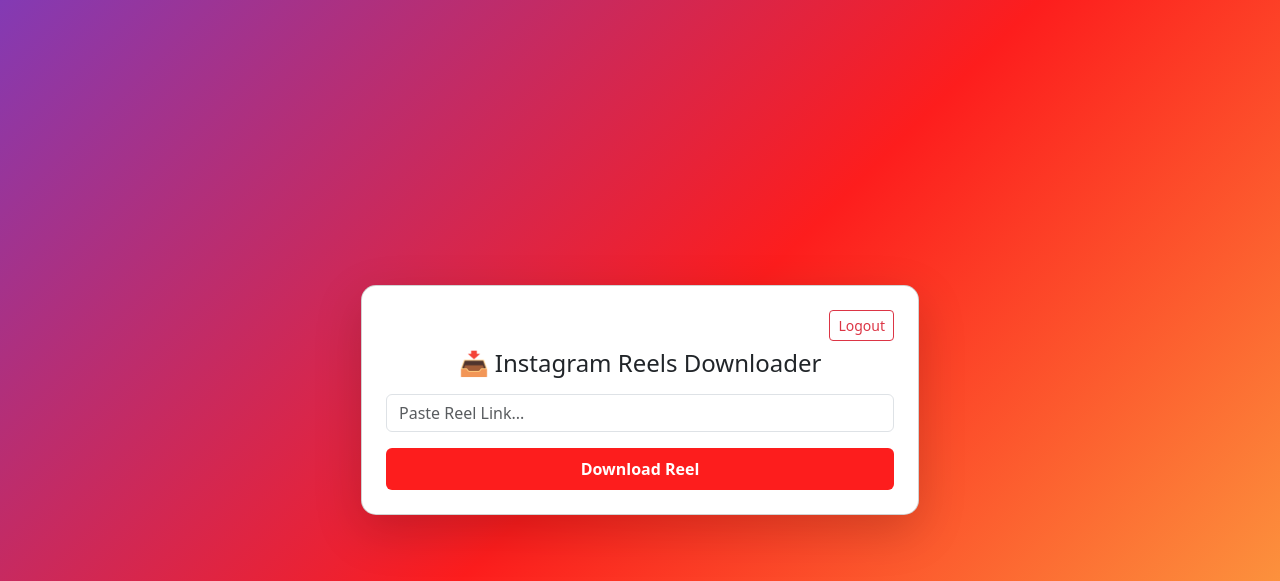
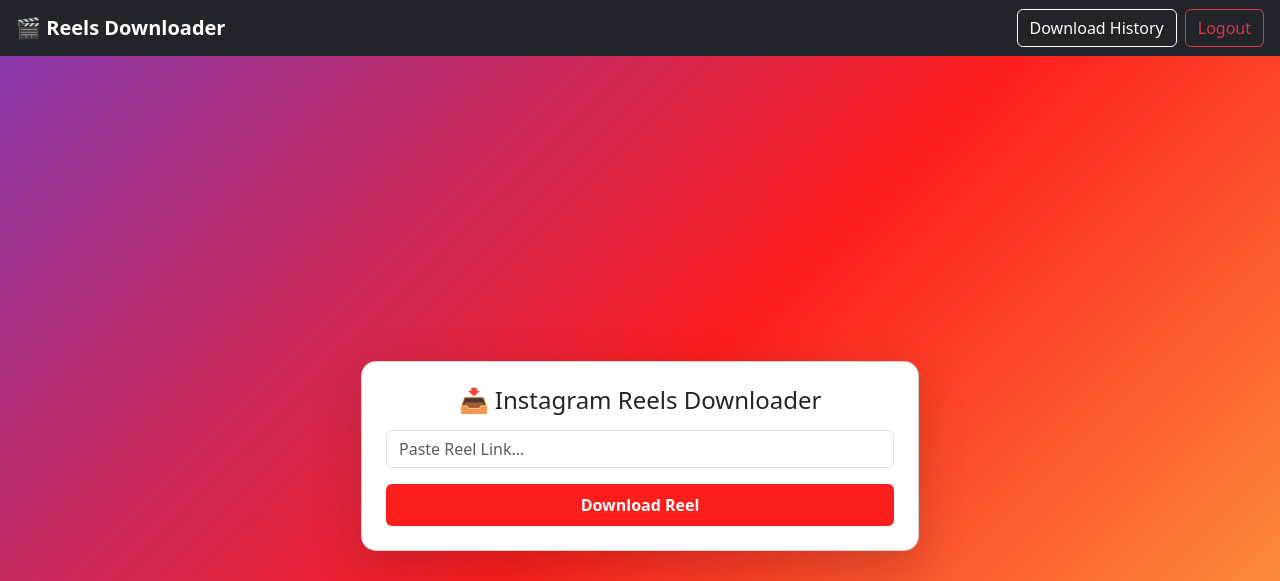
Before and after one commit to pradipsinh0906-prog/All-Projects, a Django app: page /download/ in a window 1280 px wide. Shown: the top 581 px of the page. Run offline with Django 5.2, Linux system fonts and the light colour scheme; a user stored in the database is signed in.

Commit message:
Add new Feature Download History Buuton in home page.

```diff
--- a/reels_project/downloader/templates/base.html
+++ b/reels_project/downloader/templates/base.html
@@ -26,10 +26,31 @@
         .btn-instagram:hover {
             background: #c9002b;
         }
+
+        .reel-box {
+    position: relative;
+    width: 100%;
+    aspect-ratio: 9 / 16;
+    background: #000;
+    border-radius: 18px;
+    overflow: hidden;
+}
+
+.reel-video {
+    position: absolute;
+    inset: 0;
+    width: 100%;
+    height: 100%;
+    object-fit: cover;
+}
+
     </style>
 </head>
 
 <body>
+{% if request.user.is_authenticated and request.resolver_match.url_name not in 'login register' %}
+    {% include 'components/navbar.html' %}
+{% endif %}
 
 <div class="container d-flex justify-content-center align-items-center min-vh-100">
     <div class="col-md-6">
--- /dev/null
+++ b/reels_project/downloader/templates/components/navbar.html
@@ -0,0 +1,13 @@
+<nav class="navbar navbar-dark bg-dark px-3">
+    <a class="navbar-brand fw-bold" href="/download/">🎬 Reels Downloader</a>
+
+    <div class="d-flex">
+        <a href="/history/" class="btn btn-outline-light me-2">
+            Download History
+        </a>
+
+        <a href="/logout/" class="btn btn-outline-danger">
+            Logout
+        </a>
+    </div>
+</nav>
--- a/reels_project/downloader/templates/index.html
+++ b/reels_project/downloader/templates/home.html
@@ -3,10 +3,6 @@
 {% block title %}Downloader{% endblock %}
 
 {% block content %}
-
-<div class="text-end mb-2">
-    <a href="/logout/" class="btn btn-outline-danger btn-sm">Logout</a>
-</div>
 
 <h4 class="text-center mb-3">📥 Instagram Reels Downloader</h4>
 
--- a/reels_project/downloader/urls.py
+++ b/reels_project/downloader/urls.py
@@ -1,9 +1,11 @@
 from django.urls import path
-from downloader.views import login_view, register_view, download_reel, logout_view
+from downloader.views import login_view, register_view, download_reel, logout_view, download_history, delete_reel
 
 urlpatterns = [
     path('', login_view, name='login'),
     path('register/', register_view, name='register'),
     path('download/', download_reel, name='download'),
+    path('history/', download_history, name='history'),
+    path('delete/<int:id>/', delete_reel, name='delete_reel'),
     path('logout/', logout_view, name='logout'),
 ]
--- a/reels_project/downloader/views.py
+++ b/reels_project/downloader/views.py
@@ -6,6 +6,7 @@ from django.http import FileResponse
 import instaloader, os, re
 from django.contrib import messages
 import shutil
+from downloader.models import DownloadHistory
 
 
 def login_view(request):
@@ -44,40 +45,99 @@ def download_reel(request):
     if request.method == "POST":
         url = request.POST.get("url")
 
-        shortcode = re.findall(r"/reel/([^/?]+)", url)
-        if not shortcode:
-            return render(request, "index.html", {"error": "Invalid Reel URL"})
+        try:
+            shortcode = re.findall(r"/reel/([^/?]+)", url)
+            if not shortcode:
+                return render(request, "home.html", {"error": "Invalid Reel URL"})
 
-        shortcode = shortcode[0]
+            shortcode = shortcode[0]
 
-        # ✅ DELETE OLD MEDIA FOLDER
-        if os.path.exists("media"):
-            shutil.rmtree("media")
+            # Create temp directory for download
+            temp_dir = "temp_download"
+            if os.path.exists(temp_dir):
+                shutil.rmtree(temp_dir)
+            os.mkdir(temp_dir)
 
-        os.mkdir("media")
+            loader = instaloader.Instaloader(
+                download_pictures=False,
+                download_videos=True,
+                save_metadata=False,
+                post_metadata_txt_pattern=""
+            )
 
-        loader = instaloader.Instaloader(
-            download_pictures=False,
-            download_videos=True,
-            save_metadata=False,
-            post_metadata_txt_pattern=""
-        )
+            post = instaloader.Post.from_shortcode(loader.context, shortcode)
+            loader.download_post(post, target=temp_dir)
 
-        post = instaloader.Post.from_shortcode(loader.context, shortcode)
-        loader.download_post(post, target="media")
+            # Find the downloaded video file
+            video_file_path = None
+            for root, dirs, files in os.walk(temp_dir):
+                for file in files:
+                    if file.endswith(".mp4"):
+                        video_file_path = os.path.join(root, file)
+                        break
+                if video_file_path:
+                    break
 
-        # ✅ Return only newly downloaded file
-        for file in os.listdir("media"):
-            if file.endswith(".mp4"):
-                return FileResponse(
-                    open(f"media/{file}", "rb"),
-                    as_attachment=True
-                )
+            if not video_file_path:
+                shutil.rmtree(temp_dir)
+                return render(request, "home.html", {"error": "Failed to download video"})
 
-    return render(request, "index.html")
+            # Create media/reels directory if it doesn't exist
+            media_reels_dir = os.path.join("media", "reels")
+            if not os.path.exists(media_reels_dir):
+                os.makedirs(media_reels_dir)
 
+            # Copy file to media/reels folder with shortcode as filename
+            final_filename = f"{shortcode}.mp4"
+            final_path = os.path.join(media_reels_dir, final_filename)
+            shutil.copy(video_file_path, final_path)
+
+            # Clean up temp directory
+            shutil.rmtree(temp_dir)
+
+            # ✅ SAVE HISTORY
+            DownloadHistory.objects.create(
+                user=request.user,
+                reel_url=url,
+                video_file=os.path.join("reels", final_filename)
+            )
+
+            return FileResponse(open(final_path, "rb"), as_attachment=True, filename=final_filename)
+
+        except Exception as e:
+            return render(request, "home.html", {"error": f"Error: {str(e)}"})
+
+    return render(request, "home.html")
 
 
 def logout_view(request):
     logout(request)
     return redirect('login')
+
+@login_required(login_url='login')
+def download_history(request):
+    history = DownloadHistory.objects.filter(
+        user=request.user
+    ).order_by('-download_at')
+
+    return render(request, 'history.html', {'history': history})
+
+
+@login_required(login_url='login')
+def delete_reel(request, id):
+    try:
+        reel = DownloadHistory.objects.get(id=id, user=request.user)
+
+        # Delete the video file if it exists
+        if reel.video_file:
+            file_path = os.path.join("media", str(reel.video_file))
+            if os.path.exists(file_path):
+                os.remove(file_path)
+
+        # Delete the database record
+        reel.delete()
+        messages.success(request, "Reel deleted successfully!")
+    except DownloadHistory.DoesNotExist:
+        messages.error(request, "Reel not found!")
+
+    return redirect('history')
--- a/reels_project/reels_project/settings.py
+++ b/reels_project/reels_project/settings.py
@@ -116,3 +116,6 @@ USE_TZ = True
 # https://docs.djangoproject.com/en/6.0/howto/static-files/
 
 STATIC_URL = 'static/'
+
+MEDIA_URL = '/media/'
+MEDIA_ROOT = BASE_DIR / 'media'
--- a/reels_project/reels_project/urls.py
+++ b/reels_project/reels_project/urls.py
@@ -16,8 +16,12 @@ Including another URLconf
 """
 from django.contrib import admin
 from django.urls import path, include
+from django.conf import settings
+from django.conf.urls.static import static
 
 urlpatterns = [
     path('admin/', admin.site.urls),
     path('', include('downloader.urls'))
 ]
+
+urlpatterns += static(settings.MEDIA_URL, document_root=settings.MEDIA_ROOT)
```
Also changed, not shown: reels_project/downloader/admin.py (+22 -1 lines), reels_project/downloader/models.py (+9 -1 lines), reels_project/downloader/templates/history.html (added, +40 -0 lines), reels_project/db.sqlite3, reels_project/downloader/migrations/0001_initial.py (added), reels_project/downloader/migrations/0002_downloadhistory_video_file.py (added), 6 other files.
